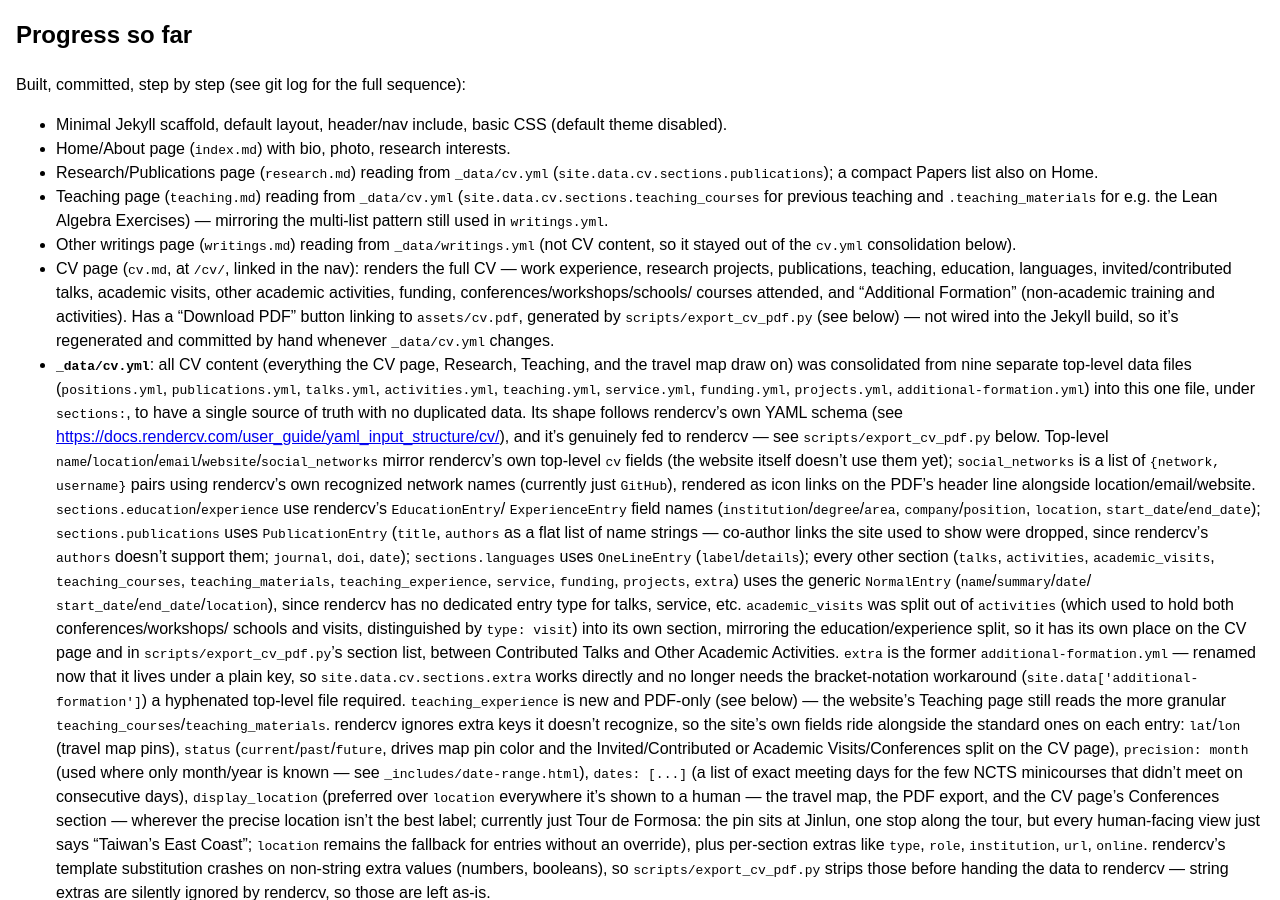
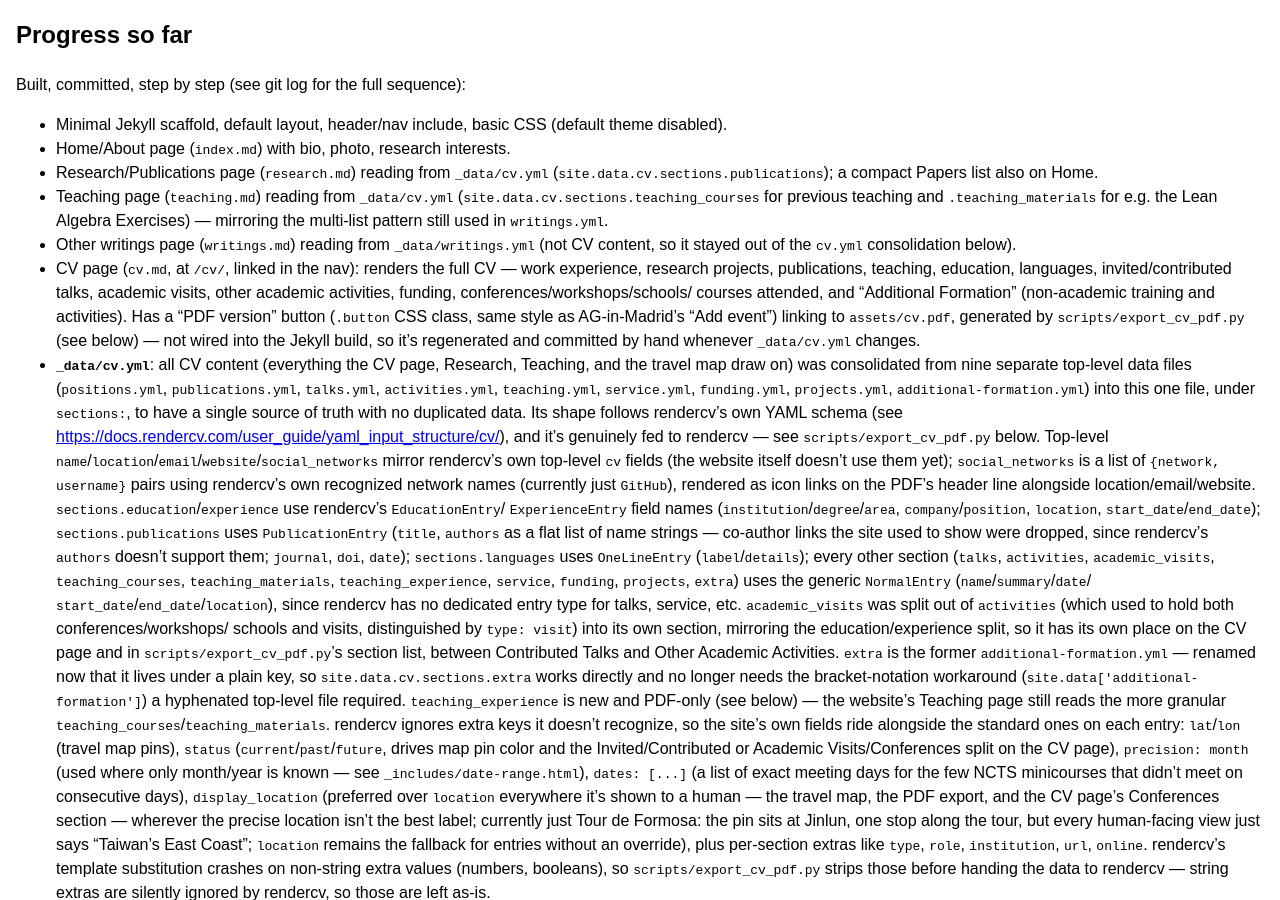
Before and after one commit to pedro-nunez/pedro-nunez.github.io, a Jekyll site: the page built from CLAUDE.md, in a window 1280 px wide and 900 px high, scrolled down 1529 px. Built offline with Jekyll 4.4.1, drawn with Linux system fonts in a browser that asks for light colours; our own code applies the rules of GitHub Pages for plain Markdown files.

Commit message:
Style the CV page's PDF link as a button, relabel to "PDF version"
Co-Authored-By: Claude Sonnet 5 <noreply@anthropic.com>
Claude-Session: https://claude.ai/code/session_01DA8FQP4BUd5mDBeFEEDyRN

```diff
--- a/CLAUDE.md
+++ b/CLAUDE.md
@@ -107,7 +107,8 @@ Built, committed, step by step (see git log for the full sequence):
   education, languages, invited/contributed talks, academic visits,
   other academic activities, funding, conferences/workshops/schools/
   courses attended, and "Additional Formation" (non-academic training
-  and activities). Has a "Download PDF" button linking to
+  and activities). Has a "PDF version" button (`.button` CSS class,
+  same style as AG-in-Madrid's "Add event") linking to
   `assets/cv.pdf`, generated by `scripts/export_cv_pdf.py` (see below) —
   not wired into the Jekyll build, so it's regenerated and committed by
   hand whenever `_data/cv.yml` changes.
```
Also changed, not shown: cv.md (+1 -1 lines).
